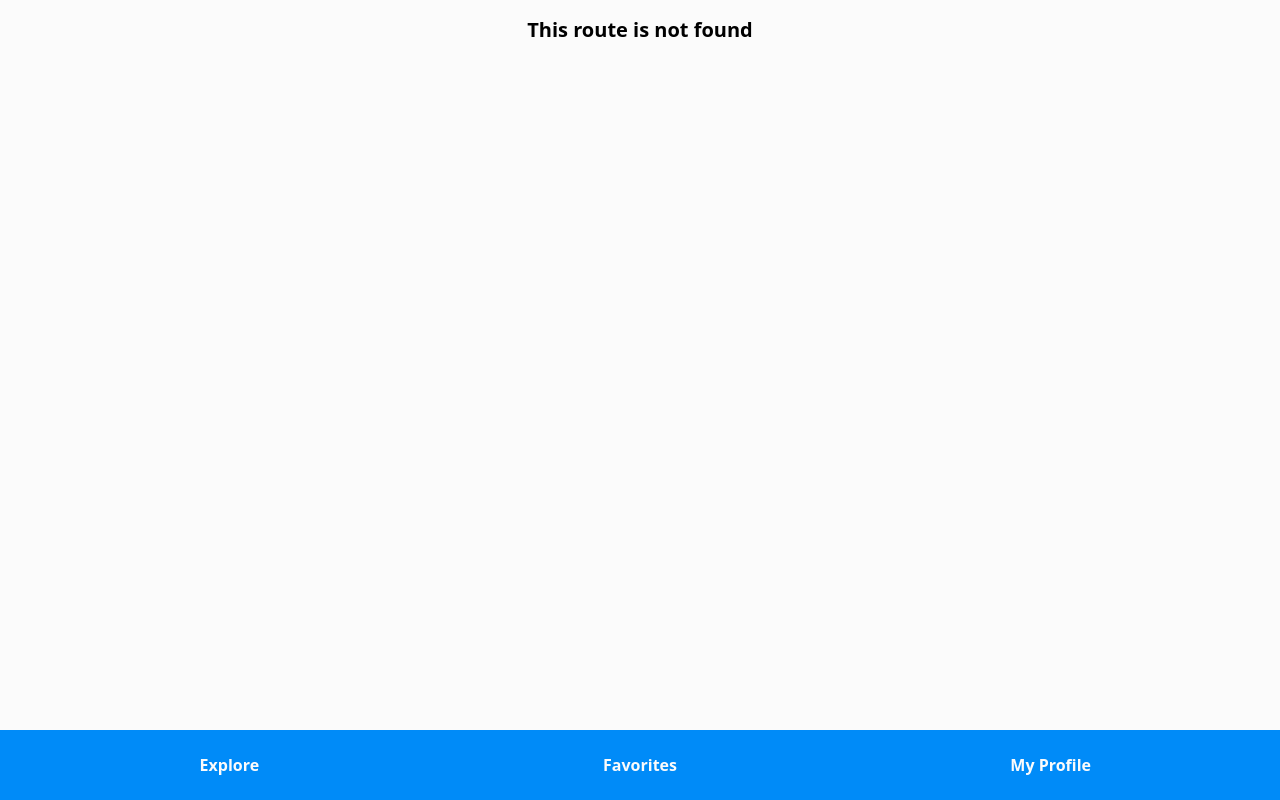
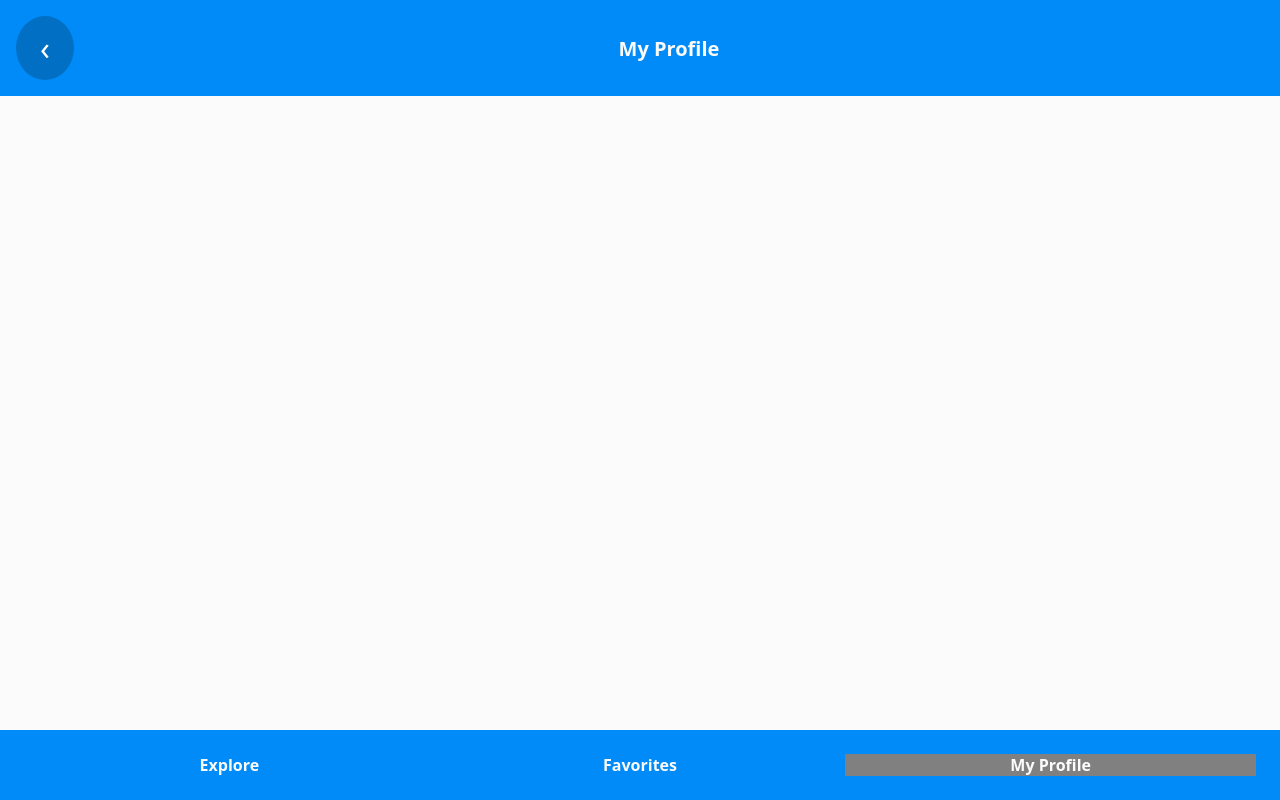
Before and after one commit to Dariastep/Lamo-hiking-app-capstone-project, a Next.js app: page /myProfile in a window 1280 px wide. Before the commit this address had no page. Built offline with nearby package versions, Linux system fonts and the light colour scheme.

Commit message:
add the myProfilePage

```diff
--- a/components/NavigationBar/index.js
+++ b/components/NavigationBar/index.js
@@ -12,14 +12,14 @@ export default function NavigationBar() {
       <NavigationSection active={router.pathname === "/favorites"}>
         <NavigationLink href={"/favorites"}>Favorites</NavigationLink>
       </NavigationSection>
-      <NavigationSection active={router.pathname === "#"}>
-        <NavigationLink href={"#"}>My Profile</NavigationLink>
+      <NavigationSection active={router.pathname === "/myProfile"}>
+        <NavigationLink href={"/myProfile"}>My Profile</NavigationLink>
       </NavigationSection>
     </NavigationContainer>
   );
 }
 
-export const NavigationContainer = styled.div`
+export const NavigationContainer = styled.nav`
   position: fixed;
   bottom: 0;
   left: 0;
--- /dev/null
+++ b/pages/myProfile.js
@@ -0,0 +1,16 @@
+import BackButton from "@/components/BackButton";
+import NavigationBar from "@/components/NavigationBar";
+import { Heading } from "../components/RouteDetails/routeDetails.styled";
+
+
+export default function MyProfile() {
+  return (
+    <div>
+         <Heading>
+        <BackButton />
+        <h1>My Profile</h1>
+      </Heading>
+      <NavigationBar />
+    </div>
+  );
+}
```
